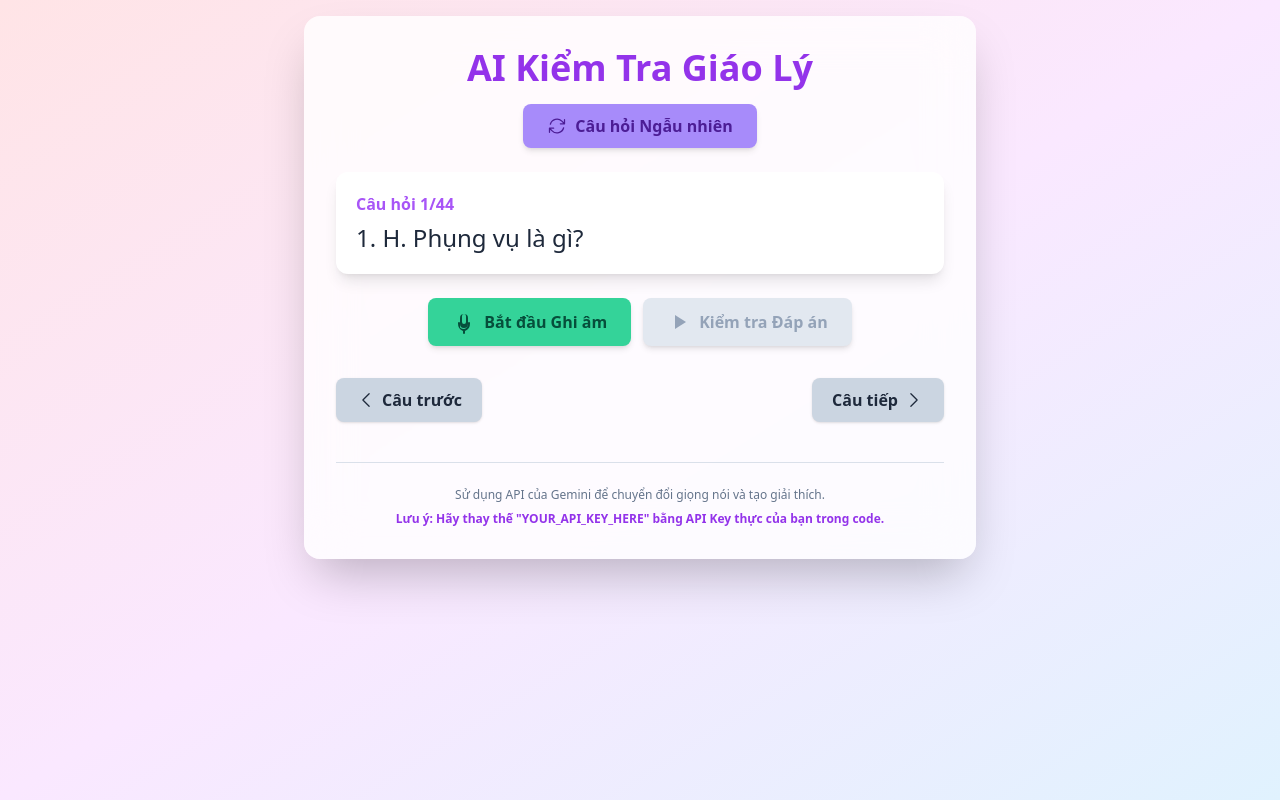
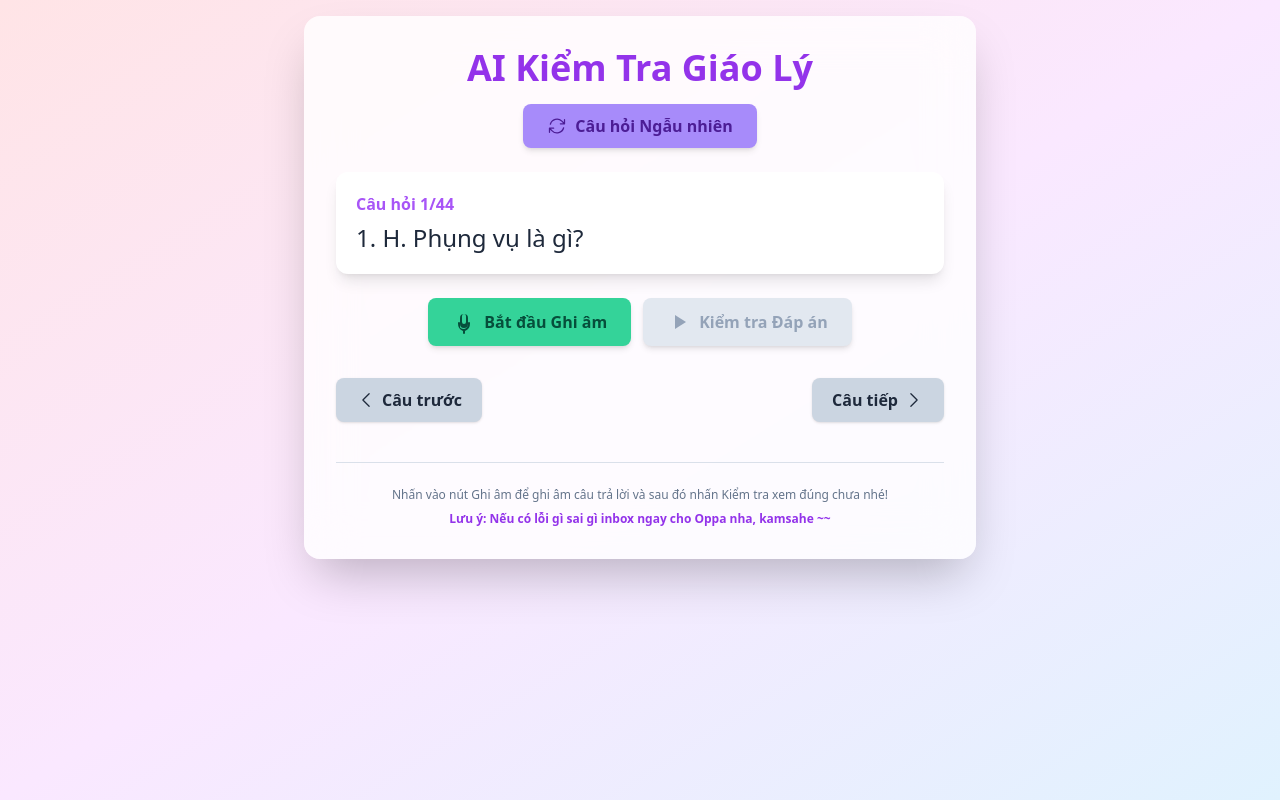
Before and after one commit to HeluPeter/ung-dung-hoi-dap-audio, a React (Create React App) app: page / in a window 1280 px wide. Built offline with nearby package versions, Linux system fonts and the light colour scheme.

Commit message:
update js

```diff
--- a/src/App.js
+++ b/src/App.js
@@ -458,7 +458,7 @@ function App() {
         //     const fallbackMsg = `Đáp án đúng là: "${currentQuestion.correctAnswerText}". Lần sau cố gắng hơn nhé!`;
         //     setFeedbackMessage(`${initialIncorrectMsg}\n${fallbackMsg}`);
         // } finally {
-        //     setIsLoadingExplanation(false);
+            setIsLoadingExplanation(false);
         // }
       }
     } catch (err) {
@@ -569,8 +569,8 @@ function App() {
             <p className="text-center text-xl py-10 text-slate-600">Không có câu hỏi nào để hiển thị.</p>
           )}
            <footer className="mt-10 pt-6 border-t border-slate-300/70 text-center text-xs text-slate-500">
-              <p>Sử dụng API của Gemini để chuyển đổi giọng nói và tạo giải thích.</p>
-              <p className="font-semibold mt-2 text-purple-600">Lưu ý: Hãy thay thế "YOUR_API_KEY_HERE" bằng API Key thực của bạn trong code.</p>
+              <p>Nhấn vào nút Ghi âm để ghi âm câu trả lời và sau đó nhấn Kiểm tra xem đúng chưa nhé!</p>
+              <p className="font-semibold mt-2 text-purple-600">Lưu ý: Nếu có lỗi gì sai gì inbox ngay cho Oppa nha, kamsahe ~~</p>
           </footer>
         </div>
       </div>
```
